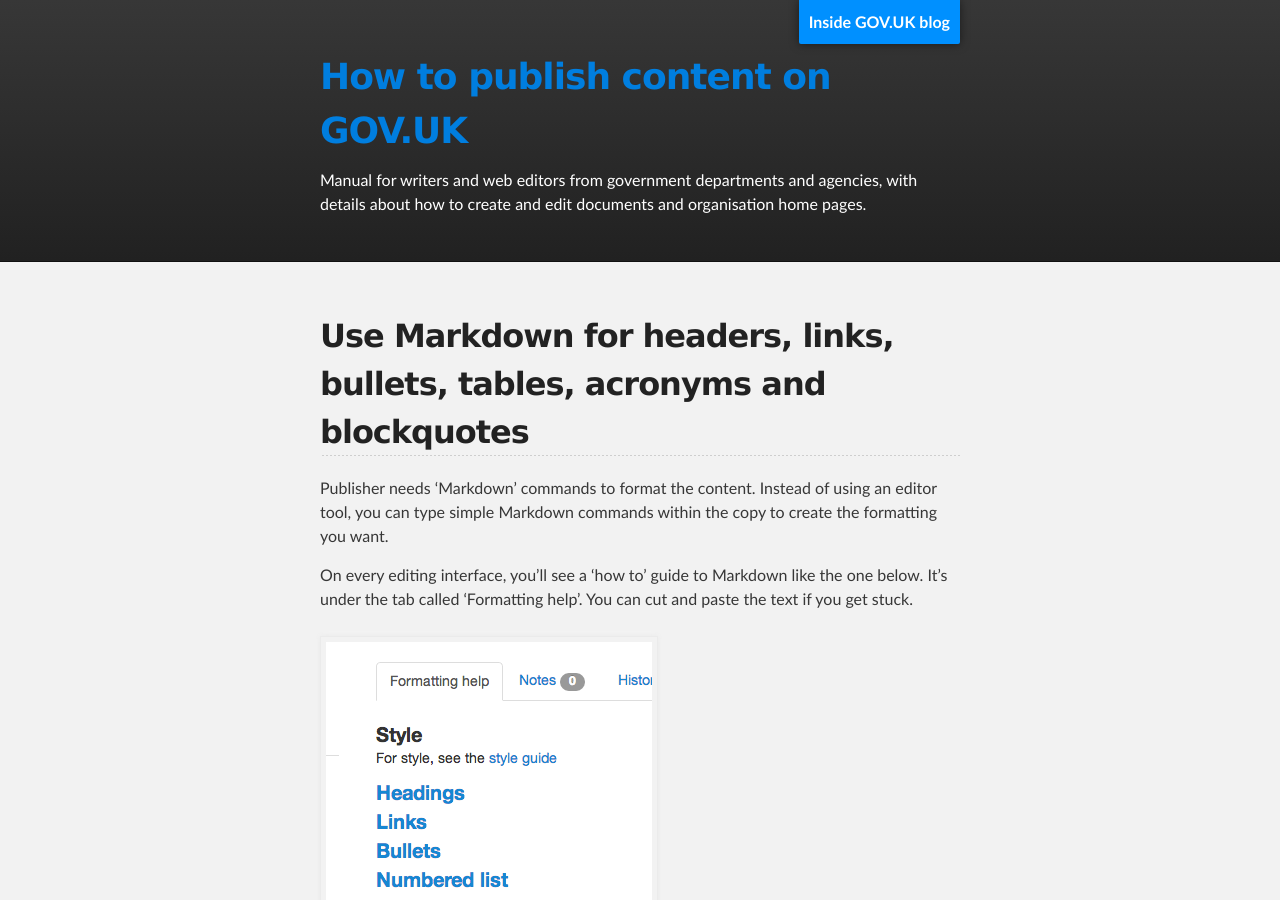
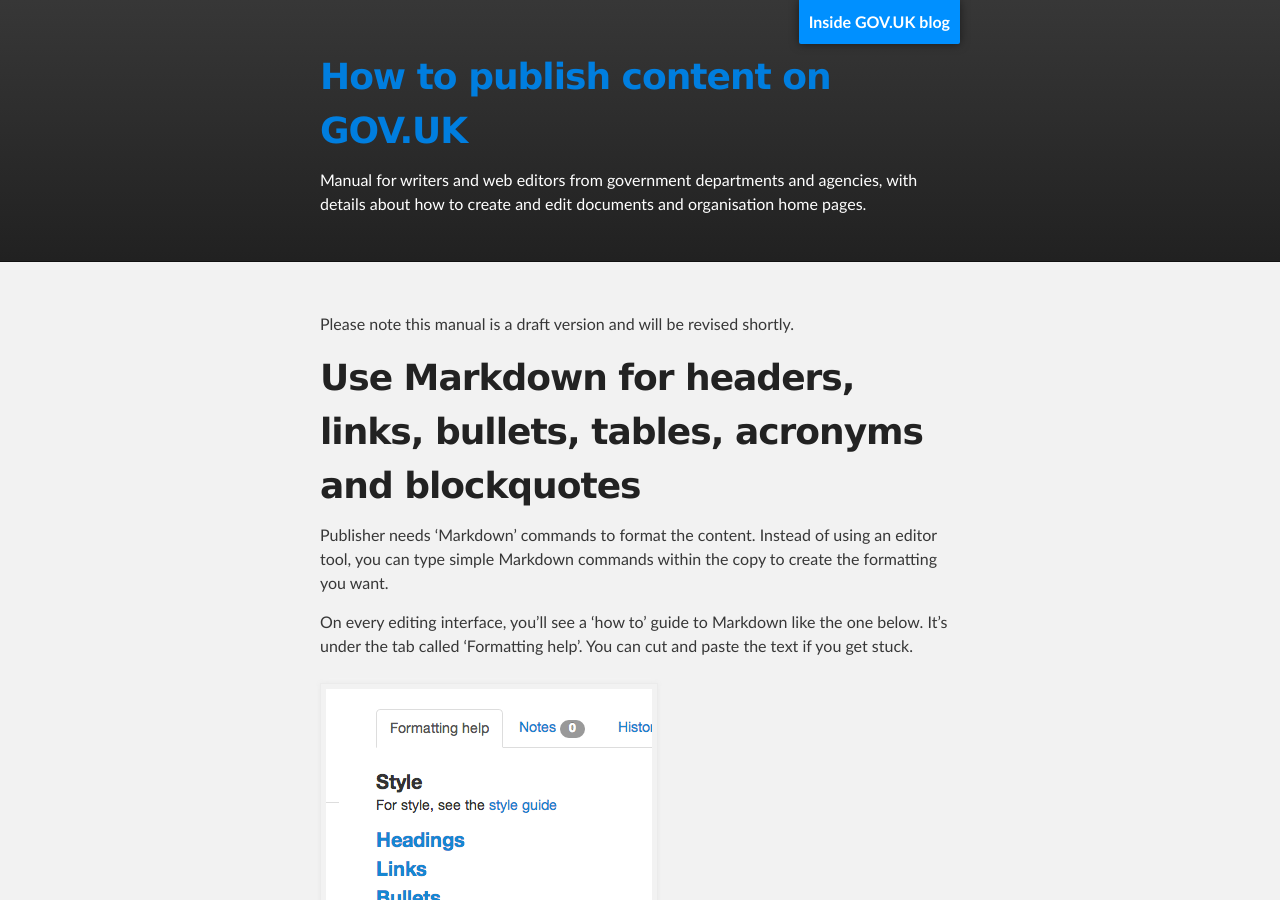
Before and after one commit to alphagov/inside-government-admin-guide, a Jekyll site: the page built from creating-documents/markdown.md, in a window 1280 px wide and 900 px high. Built offline with Jekyll 4.4.1, drawn with Linux system fonts in a browser that asks for light colours.

Commit message:
Update markdown.md

```diff
--- a/creating-documents/markdown.md
+++ b/creating-documents/markdown.md
@@ -3,7 +3,9 @@
 title: How to publish content / Use Markdown
 ---
 
-## Use Markdown for headers, links, bullets, tables, acronyms and blockquotes
+Please note this manual is a draft version and will be revised shortly.
+
+# Use Markdown for headers, links, bullets, tables, acronyms and blockquotes
 
 Publisher needs ‘Markdown’ commands to format the content. Instead of using an editor tool, you can type simple Markdown commands within the copy to create the formatting you want.
 
```
